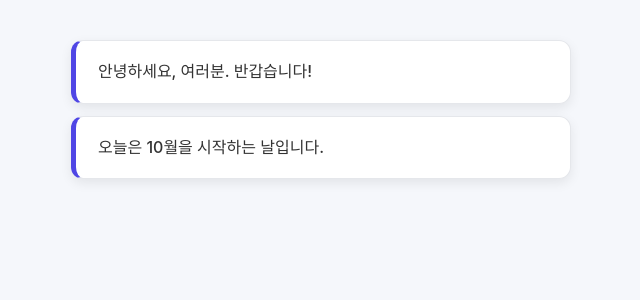
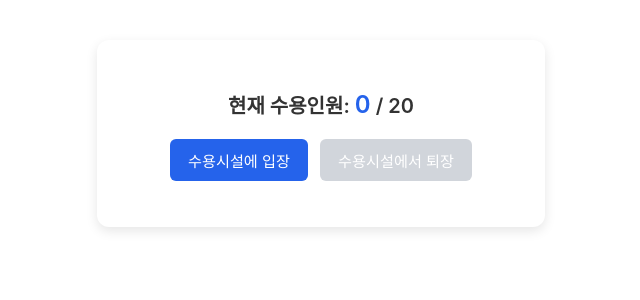
Before and after one commit to ratewolf/Web2Projects, a React (Create React App) app: page / in a window 1280 px wide. Shown: the top 300 px of the page, without its empty margins (319-959 px from the left). Built offline with nearby package versions, Linux system fonts and the light colour scheme.

Commit message:
7장 훅 - 함수형 컴포넌트에서 상태 변화에 따른 렌더링이 필요할 때 사용 - useState Hook - useRef Hook - Custom Hook

```diff
--- /dev/null
+++ b/src/07/01/Counter.jsx
@@ -0,0 +1,20 @@
+import React, {useEffect, useState} from "react";
+
+function Counter(props) {
+    const [count, setCount] = useState(0);
+
+    useEffect(() => {
+        document.title = `총 ${count}번 클릭했습니다.`;
+    });
+
+    return (
+        <div>
+            <p>총 {count}번 클릭했습니다.</p>
+            <button onClick={() => setCount(count + 1)}>
+                클릭
+            </button>
+        </div>
+    );
+}
+
+export default Counter;
--- /dev/null
+++ b/src/07/02/TextInputWithFocusButton.jsx
@@ -0,0 +1,18 @@
+import React, {useRef} from "react";
+
+function TextInputWithFocusButton(props) {
+    const inputElemRef = useRef(null);
+
+    const onButtonClick = () => {
+        inputElemRef.current.focus();
+    };
+
+    return (
+        <div>
+            <input ref={inputElemRef} type={"text"} size={20}/>&nbsp;&nbsp;&nbsp;
+            <button onClick={onButtonClick}>Focus the input element</button>
+        </div>
+    )
+}
+
+export default TextInputWithFocusButton;
--- /dev/null
+++ b/src/07/Accommodate.css
@@ -0,0 +1,80 @@
+/* 컨테이너 메인 스타일 */
+.accommodate-container {
+    max-width: 400px;
+    margin: 40px auto;
+    padding: 30px 24px;
+    background-color: #ffffff;
+    border-radius: 12px;
+    box-shadow: 0 4px 12px rgba(0, 0, 0, 0.1);
+    text-align: center;
+    font-family: -apple-system, BlinkMacSystemFont, "Segoe UI", Roboto, sans-serif;
+}
+
+/* 수용인원 텍스트 */
+.accommodate-container p {
+    font-size: 1.25rem;
+    font-weight: 600;
+    color: #333333;
+    margin-bottom: 20px;
+}
+
+.accommodate-container p span {
+    font-size: 1.5rem;
+    color: #2563eb;
+}
+
+/* 버튼 그룹 및 버튼 스타일 */
+.button-group {
+    display: flex;
+    justify-content: center;
+    gap: 12px;
+    margin-bottom: 16px;
+}
+
+.btn {
+    padding: 10px 18px;
+    font-size: 0.95rem;
+    font-weight: 500;
+    color: #ffffff;
+    border: none;
+    border-radius: 6px;
+    cursor: pointer;
+    transition: background-color 0.2s ease, transform 0.1s ease;
+}
+
+.btn:active {
+    transform: scale(0.98);
+}
+
+.btn-enter {
+    background-color: #2563eb;
+}
+
+.btn-enter:hover {
+    background-color: #1d4ed8;
+}
+
+.btn-leave {
+    background-color: #6b7280;
+}
+
+.btn-leave:hover {
+    background-color: #4b5563;
+}
+
+.btn:disabled {
+    background-color: #d1d5db;
+    cursor: not-allowed;
+}
+
+/* 정원 초과 경고 메시지 */
+.full-warning {
+    margin-top: 16px;
+    padding: 10px 12px;
+    background-color: #fef2f2;
+    border: 1px solid #fecaca;
+    border-radius: 6px;
+    color: #dc2626 !important;
+    font-size: 0.9rem !important;
+    font-weight: 500;
+}
--- /dev/null
+++ b/src/07/Accommodate.jsx
@@ -0,0 +1,46 @@
+import React, { useEffect, useState } from "react";
+import useCounter from "./useCounter";
+import "./Accommodate.css"; // CSS 파일 import
+
+function Accommodate() {
+    const MAX_CAPACITY = 20;
+
+    const [count, increaseCount, decreaseCount] = useCounter(0, MAX_CAPACITY);
+    const [isFull, setIsFull] = useState(false);
+
+    useEffect(() => {
+        console.log("======= useEffect 확인용 =======");
+        console.log("useEffect 실행됨: 컴포넌트가 마운트 될 때, 업데이트 될 때");
+        console.log(`isFull: ${isFull}`);
+    });
+
+    useEffect(() => {
+        setIsFull(count >= MAX_CAPACITY);
+        console.log(`Current Count Value: ${count}`);
+    }, [count]);
+
+    return (
+        <div className="accommodate-container">
+            <p>현재 수용인원: <span>{count}</span> / {MAX_CAPACITY}</p>
+            <div className="button-group">
+                <button
+                    className="btn btn-enter"
+                    onClick={increaseCount}
+                    disabled={isFull}
+                >
+                    수용시설에 입장
+                </button>
+                <button
+                    className="btn btn-leave"
+                    onClick={decreaseCount}
+                    disabled={count === 0}
+                >
+                    수용시설에서 퇴장
+                </button>
+            </div>
+            {isFull && <p className="full-warning">수용시설에 정원이 가득 찼습니다.</p>}
+        </div>
+    );
+}
+
+export default Accommodate;
--- /dev/null
+++ b/src/07/useCounter.jsx
@@ -0,0 +1,18 @@
+import React, {useEffect, useState} from "react";
+
+// Custom Hook(사용자 정의 훅)
+function useCounter(initialValue, MAX_CAPACITY) {
+    const [count, setCount] = useState(initialValue);
+
+    const increaseCount = () => {
+        setCount((count) => Math.min(MAX_CAPACITY, count + 1))
+    };
+
+    const decreaseCount = () => {
+        setCount((count) => Math.max(0, count - 1))
+    };
+
+    return [count, increaseCount, decreaseCount];
+}
+
+export default useCounter;
--- a/src/index.js
+++ b/src/index.js
@@ -17,14 +17,19 @@ import reportWebVitals from './reportWebVitals';
 
 // import UserInfoList from "./05/exam3/UserInfoList";
 
-import NotificationList from "./06/NotificationList";
+// import NotificationList from "./06/NotificationList";
+
+// import Counter from "./07/01/Counter";
+// import TextInputWithFocusButton from "./07/02/TextInputWithFocusButton";
+
+import Accommodate from "./07/Accommodate";
 
 const root = ReactDOM.createRoot(document.getElementById('root'));
 
 setInterval(() => {
         root.render(
             <React.StrictMode>
-                <NotificationList />
+                <Accommodate />
             </React.StrictMode>
         );
     }, 1000
```
